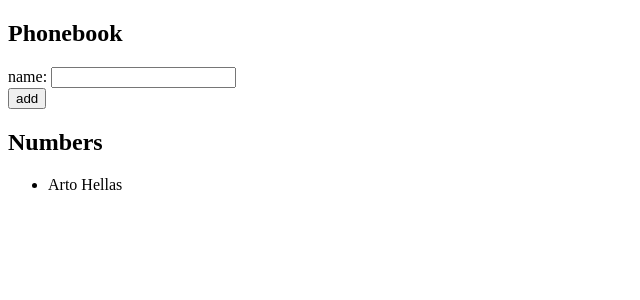
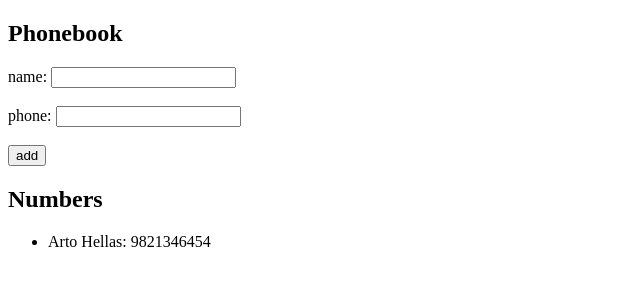
Before and after one commit to amoeba25/Fullstackopen_assignments, a React (Create React App) app in the folder part2/phonebook/: page / in a window 1280 px wide. Shown: the top 300 px of the page, without its empty margins (0-640 px from the left). Built offline with nearby package versions, Linux system fonts and the light colour scheme.

Commit message:
part 2.7

```diff
--- a/part2/phonebook/src/App.js
+++ b/part2/phonebook/src/App.js
@@ -1,18 +1,19 @@
 import React, { useState } from 'react'
 
 
-const Contact = ({name}) => {
+const Contact = ({name, phone}) => {
   return (
-    <li>{name}</li>
+    <li>{name}: {phone} </li>
   )
 }
 
 
 const App = () => {
   const [persons, setPersons] = useState([
-    { name: 'Arto Hellas'}
+    { name: 'Arto Hellas', phone: 9821346454 }
   ])
   const [newName, setNewName] = useState('')
+  const [newPhone, setNewPhone] = useState('')
 
   const addNumber = (event) => {
     event.preventDefault();
@@ -24,10 +25,12 @@ const App = () => {
     else{
       const nameObject = {
         name: newName,
+        phone: newPhone
       }
 
       setPersons(persons.concat(nameObject));
       setNewName('');
+      setNewPhone('');
     }
 
   }
@@ -35,23 +38,34 @@ const App = () => {
   const handleNameChange = (event) => {
     setNewName(event.target.value)
   }
+
+  const handlePhoneChange = (event) => {
+    setNewPhone(event.target.value)
+  }
+
+
   return (
     <div>
       <h2>Phonebook</h2>
       <form onSubmit={addNumber}>
-        <div>
-          name: <input
+
+        <div> name: <input
                 value= {newName}
                 onChange={handleNameChange}/>
-        </div>
+        </div> <br/>
         <div>
-          <button type="submit" onClick={() => 1}>add</button>
+          phone: <input
+                value= {newPhone}
+                onChange={handlePhoneChange}/>
+        </div> <br />
+        <div>
+          <button type="submit" >add</button>
         </div>
       </form>
       <h2>Numbers</h2>
       <ul>
         {persons.map(person =>
-          <Contact name= {person.name} key={person.name}/>
+          <Contact name= {person.name} key={person.name} phone={person.phone}/>
         )}
       </ul>
     </div>
```
